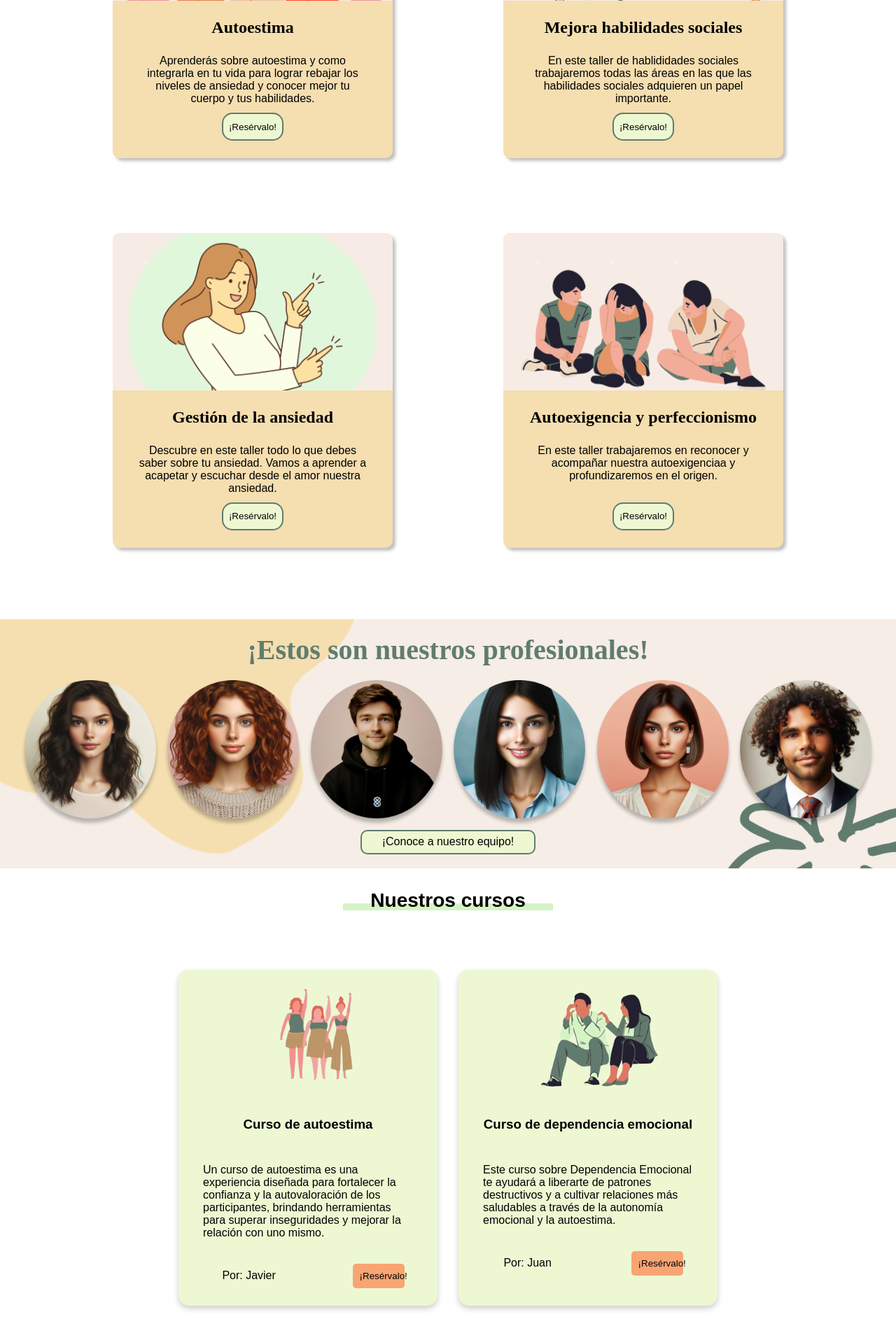
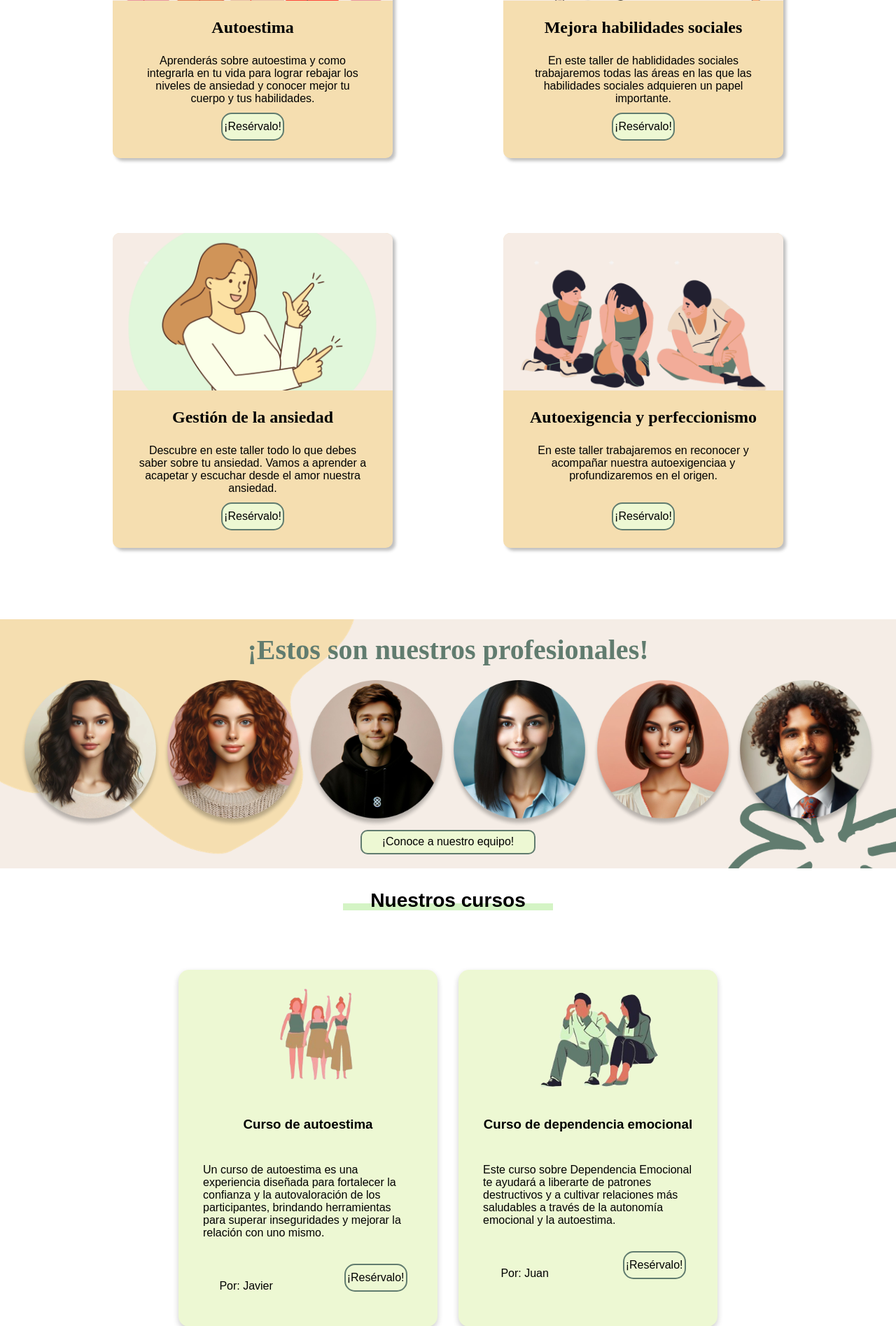
Before and after one commit to rubiocelia/Equlibria, a PHP site: page / in a window 1280 px wide. Shown: the part 1710-3605 px from the top of the page at 70% size. Run offline with PHP 8.4, Linux system fonts and the light colour scheme.

Commit message:
muchos cambios

```diff
--- a/Proyecto_integrador/conecta.php
+++ b/Proyecto_integrador/conecta.php
@@ -2,7 +2,7 @@
 function getConexion() {
     $host = "localhost";
     $usuario = "root";
-    $contrasena = "rootroot";
+    $contrasena = "";
 
     // Realizamos la conexión a MySQL server
     $conexion = new mysqli($host, $usuario, $contrasena);
--- a/Proyecto_integrador/css/index.css
+++ b/Proyecto_integrador/css/index.css
@@ -145,21 +145,23 @@ p {
   font-family: "Chivo", sans-serif;
 }
 
-.taller button {
+.linkIndex {
+  display: flex; /* Establece el modelo de caja flexible */
+  align-items: center; /* Centra el contenido verticalmente */
+  justify-content: center; /* Centra el contenido horizontalmente */
   border-radius: 15px;
-  width: 88px;
+  width: 90px;
   height: 40px;
   border: 2px solid var(--verde-oscuro);
   background-color: var(--verde-claro);
   color: #000000;
-  text-align: center;
   cursor: pointer;
   transition: background-color 0.3s, color 0.3s;
   margin-top: auto;
   margin-bottom: 25px;
 }
 
-.taller button:hover {
+.linkIndex:hover {
   background-color: var(--verde-oscuro);
   color: #000000;
 }
--- a/Proyecto_integrador/css/style.css
+++ b/Proyecto_integrador/css/style.css
@@ -121,8 +121,17 @@ nav {
   display: block;
 }
 
+
 .dropbtn {
   cursor: pointer;
+  transition: all 0.3s ease;
+}
+
+
+.dropbtn:hover {
+  text-decoration: underline;
+  text-decoration-color: var(--verde-oscuro);
+  color: var(--verde-oscuro); /
 }
 
 /* Footer */
--- a/Proyecto_integrador/index.php
+++ b/Proyecto_integrador/index.php
@@ -93,7 +93,8 @@ if (isset($_SESSION['idPacienteLogin'])){
     <main>
         <div class="pginicio">
             <h1>Aprende a fluir <br> con tus emociones</h1>
-            <button class="boton_inicio">¡Únete a nuestra terapia!</button>
+            <a href="citaPsicologia.php" class="boton_inicio">¡Únete a nuestra terapia!</a>
+
         </div>
         <div class="bienvenido">
             <h3 class="titBienvenido">Bienvenida/o</h3>
@@ -113,7 +114,8 @@ if (isset($_SESSION['idPacienteLogin'])){
                         y
                         conocer mejor tu cuerpo y tus habilidades.
                     </p>
-                    <button>¡Resérvalo!</button>
+                    <a href="reservaEvento.php" class="linkIndex">¡Resérvalo!</a>
+
                 </div>
 
                 <div class="taller">
@@ -122,7 +124,7 @@ if (isset($_SESSION['idPacienteLogin'])){
                     <p>En este taller de hablididades sociales trabajaremos todas las áreas en las que las habilidades
                         sociales adquieren un papel importante.
                     </p>
-                    <button>¡Resérvalo!</button>
+                    <a href="reservaEvento.php" class="linkIndex">¡Resérvalo!</a>
                 </div>
 
                 <div class="taller">
@@ -131,7 +133,7 @@ if (isset($_SESSION['idPacienteLogin'])){
                     <p>Descubre en este taller todo lo que debes saber sobre tu ansiedad. Vamos a aprender a acapetar y
                         escuchar desde el amor nuestra ansiedad.
                     </p>
-                    <button>¡Resérvalo!</button>
+                    <a href="reservaEvento.php" class="linkIndex">¡Resérvalo!</a>
                 </div>
 
                 <div class="taller">
@@ -140,7 +142,7 @@ if (isset($_SESSION['idPacienteLogin'])){
                     <p>En este taller trabajaremos en reconocer y acompañar nuestra autoexigenciaa y profundizaremos en
                         el origen.
                     </p>
-                    <button>¡Resérvalo!</button>
+                    <a href="reservaEvento.php" class="linkIndex">¡Resérvalo!</a>
                 </div>
             </div>
         </div>
@@ -177,7 +179,7 @@ if (isset($_SESSION['idPacienteLogin'])){
                     </div>
                     <div class="card-link">
                         <p>Por: Javier </p>
-                        <button>¡Resérvalo!</button>
+                        <a href="reservaEvento.php" class="linkIndex">¡Resérvalo!</a>
                     </div>
                 </div>
             </div>
@@ -196,7 +198,7 @@ if (isset($_SESSION['idPacienteLogin'])){
                     </div>
                     <div class="card-link">
                         <p>Por: Juan </p>
-                        <button>¡Resérvalo!</button>
+                        <a href="reservaEvento.php" class="linkIndex">¡Resérvalo!</a>
                     </div>
                 </div>
             </div>
@@ -213,7 +215,7 @@ if (isset($_SESSION['idPacienteLogin'])){
                 </div>
                 <div class="card-link">
                     <p>Por: Alejandro </p>
-                    <button>¡Resérvalo!</button>
+                    <a href="reservaEvento.php" class="linkIndex">¡Resérvalo!</a>
                 </div>
             </div>
             <div class="cursos">
@@ -230,7 +232,7 @@ if (isset($_SESSION['idPacienteLogin'])){
                     </div>
                     <div class="card-link">
                         <p>Por: Alvaro </p>
-                        <button>¡Resérvalo!</button>
+                        <a href="reservaEvento.php" class="linkIndex">¡Resérvalo!</a>
                     </div>
                 </div>
             </div>
```
Also changed, not shown: Proyecto_integrador/css/perfil.css (+24 -6 lines), Proyecto_integrador/eventosCalendario.php (+18 -10 lines), Proyecto_integrador/js/calendario.js (added, +18 -0 lines), Proyecto_integrador/perfil.php (+2 -17 lines), Proyecto_integrador/recursosGratuitos.php (+5 -5 lines).
